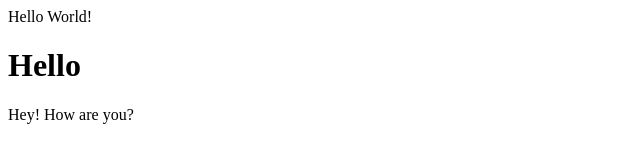
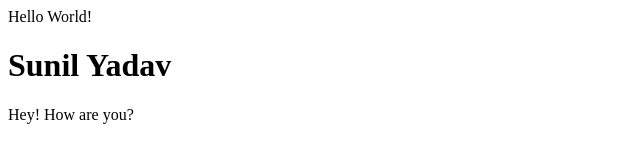
Before and after one commit to sunil-yadav-magic/test_master, a plain HTML site: page index.html in a window 1280 px wide. Shown: the whole page, without its empty margins (0-640 px from the left). Drawn offline with Linux system fonts and the light colour scheme.

Commit message:
File updated

```diff
--- a/index.html
+++ b/index.html
@@ -1,7 +1,7 @@
 <html>
 <head>Hello World!</head>
 <body>
-<h1>Hello</h1>
+<h1>Sunil Yadav</h1>
 <p>Hey! How are you?</p>
 </body>
 </html>
```
